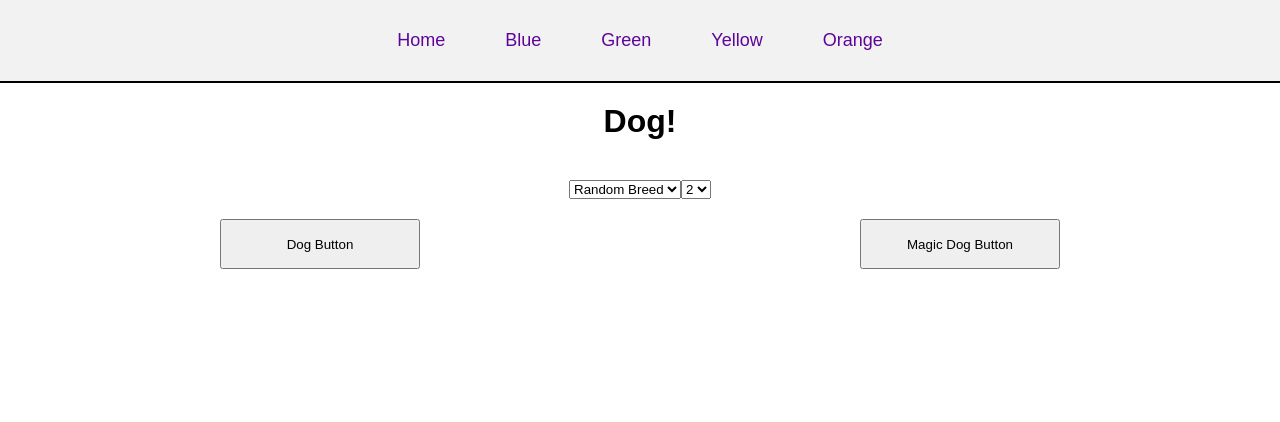
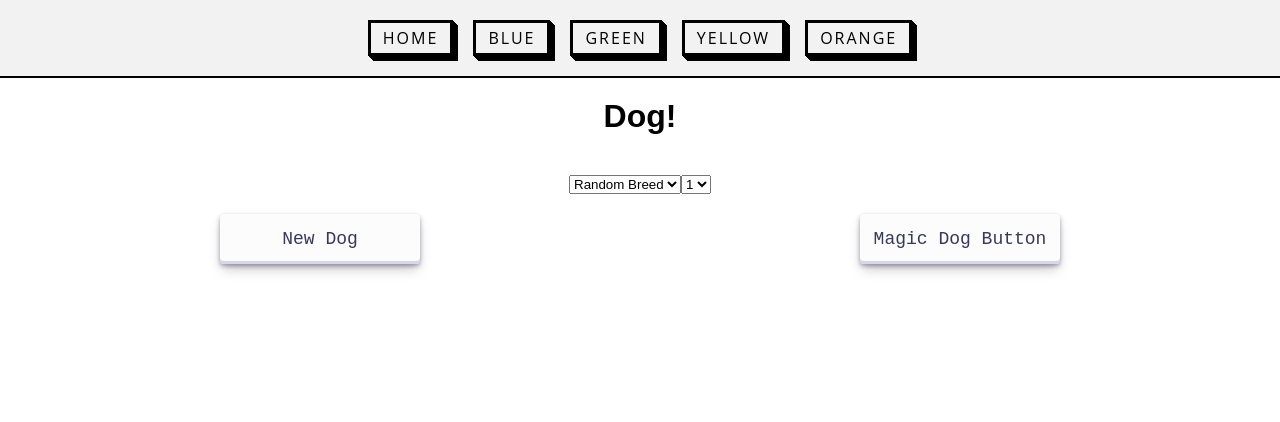
Before and after one commit to gomaman/2023-05-18-API-Task, a plain HTML site: page dog.html in a window 1280 px wide. Drawn offline with Linux system fonts and the light colour scheme; no server answers.

Commit message:
fixed nav improved style

```diff
--- a/dog.html
+++ b/dog.html
@@ -12,11 +12,11 @@
 <body>
     <header>
         <nav>
-            <a class="color-link" href="index.html">Home</a>
-            <a class="color-link" href="blue.html">Blue</a>
-            <a class="color-link" href="green.html">Green</a>
-            <a class="color-link" href="yellow.html">Yellow</a>
-            <a class="color-link" href="orange.html">Orange</a>
+            <a class="button-54" href="index.html">Home</a>
+            <a class="button-54" href="blue.html">Blue</a>
+            <a class="button-54" href="green.html">Green</a>
+            <a class="button-54" href="yellow.html">Yellow</a>
+            <a class="button-54" href="orange.html">Orange</a>
         </nav>
     </header>
 
@@ -34,6 +34,7 @@
             <div>
                 <label for="select"></label>
                 <select name="select" id="magic-number" value="">
+                    <option value="1">1</option>
                     <option value="2">2</option>
                     <option value="3">3</option>
                     <option value="4">4</option>
@@ -45,13 +46,13 @@
         <div class="dog-api-container">
             <div class="dog-container">
                 <div class="dog-picture-generator">
-                    <button id="button-dog-picture-generator">Dog Button</button>
+                    <button class="button-style" id="button-dog-picture-generator">New Dog</button>
                 </div>
             </div>
 
             <div class="multiple-dog-container">
                 <div class="dog-picture-generator">
-                    <button id="button-dog-multiple-picture-generator">Magic Dog Button</button>
+                    <button class="button-style" id="button-dog-multiple-picture-generator">Magic Dog Button</button>
                 </div>
             </div>
         </div>
--- a/script.js
+++ b/script.js
@@ -10,12 +10,14 @@ let magicNumber = document.querySelector("#magic-number");
 let number = magicNumber.value;
 
 function pictureGenerator(button) {
+
+    let picture = document.createElement("img");
+
   button.addEventListener("click", () => {
     if (dogBreedSelector.value == "random") {
       fetch(`https://dog.ceo/api/breeds/image/random`)
         .then((response) => response.json())
         .then((data) => {
-          let picture = document.createElement("img");
           picture.src = data.message;
           picture.classList.add("picture");
           dogPictureContainer.append(picture);
@@ -25,7 +27,6 @@ function pictureGenerator(button) {
       fetch(`https://dog.ceo/api/breed/${specificBreed}/images/random`)
         .then((response) => response.json())
         .then((data) => {
-          let picture = document.createElement("img");
           picture.src = data.message;
           picture.classList.add("picture");
           dogPictureContainer.append(picture);
--- a/style.css
+++ b/style.css
@@ -104,3 +104,83 @@ nav {
     height:50px;
     margin-bottom: 10px;
 }
+
+
+
+/* CSS */
+.button-style {
+  align-items: center;
+  appearance: none;
+  background-color: #FCFCFD;
+  border-radius: 4px;
+  border-width: 0;
+  box-shadow: rgba(45, 35, 66, 0.4) 0 2px 4px,rgba(45, 35, 66, 0.3) 0 7px 13px -3px,#D6D6E7 0 -3px 0 inset;
+  box-sizing: border-box;
+  color: #36395A;
+  cursor: pointer;
+  display: inline-flex;
+  font-family: "JetBrains Mono",monospace;
+  height: 48px;
+  justify-content: center;
+  line-height: 1;
+  list-style: none;
+  overflow: hidden;
+  padding-left: 16px;
+  padding-right: 16px;
+  position: relative;
+  text-align: left;
+  text-decoration: none;
+  transition: box-shadow .15s,transform .15s;
+  user-select: none;
+  -webkit-user-select: none;
+  touch-action: manipulation;
+  white-space: nowrap;
+  will-change: box-shadow,transform;
+  font-size: 18px;
+}
+
+
+.button-style::focus {
+  box-shadow: #D6D6E7 0 0 0 1.5px inset, rgba(45, 35, 66, 0.4) 0 2px 4px, rgba(45, 35, 66, 0.3) 0 7px 13px -3px, #D6D6E7 0 -3px 0 inset;
+}
+
+.button-style::hover {
+  box-shadow: rgba(45, 35, 66, 0.4) 0 4px 8px, rgba(45, 35, 66, 0.3) 0 7px 13px -3px, #D6D6E7 0 -3px 0 inset;
+  transform: translateY(-2px);
+}
+
+.button-style:active {
+  box-shadow: #D6D6E7 0 3px 7px inset;
+  transform: translateY(2px);
+}
+
+/* CSS */
+.button-54 {
+  margin: 0px 10px;
+  font-family: "Open Sans", sans-serif;
+  font-size: 16px;
+  letter-spacing: 2px;
+  text-decoration: none;
+  text-transform: uppercase;
+  color: #000;
+  cursor: pointer;
+  border: 3px solid;
+  padding: 0.25em 0.5em;
+  box-shadow: 1px 1px 0px 0px, 2px 2px 0px 0px, 3px 3px 0px 0px, 4px 4px 0px 0px, 5px 5px 0px 0px;
+  position: relative;
+  user-select: none;
+  -webkit-user-select: none;
+  touch-action: manipulation;
+}
+
+.button-54:active {
+  box-shadow: 0px 0px 0px 0px;
+  top: 5px;
+  left: 5px;
+}
+
+@media (min-width: 768px) {
+  .button-54 {
+    padding: 0.25em 0.75em;
+  }
+}
```
Also changed, not shown: blue.html (+8 -11 lines), green.html (+8 -11 lines), index.html (+7 -11 lines), orange.html (+9 -9 lines), yellow.html (+9 -9 lines).
